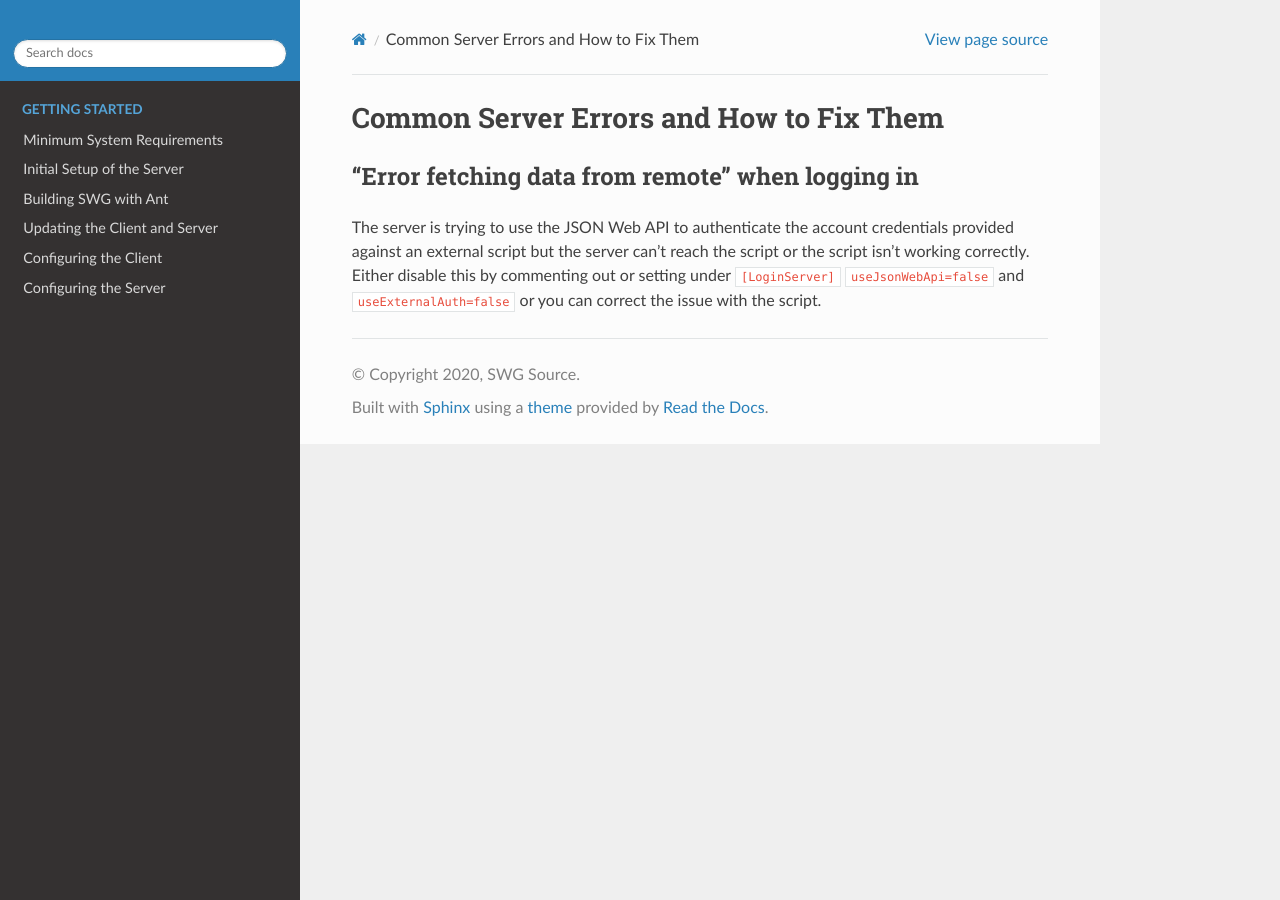
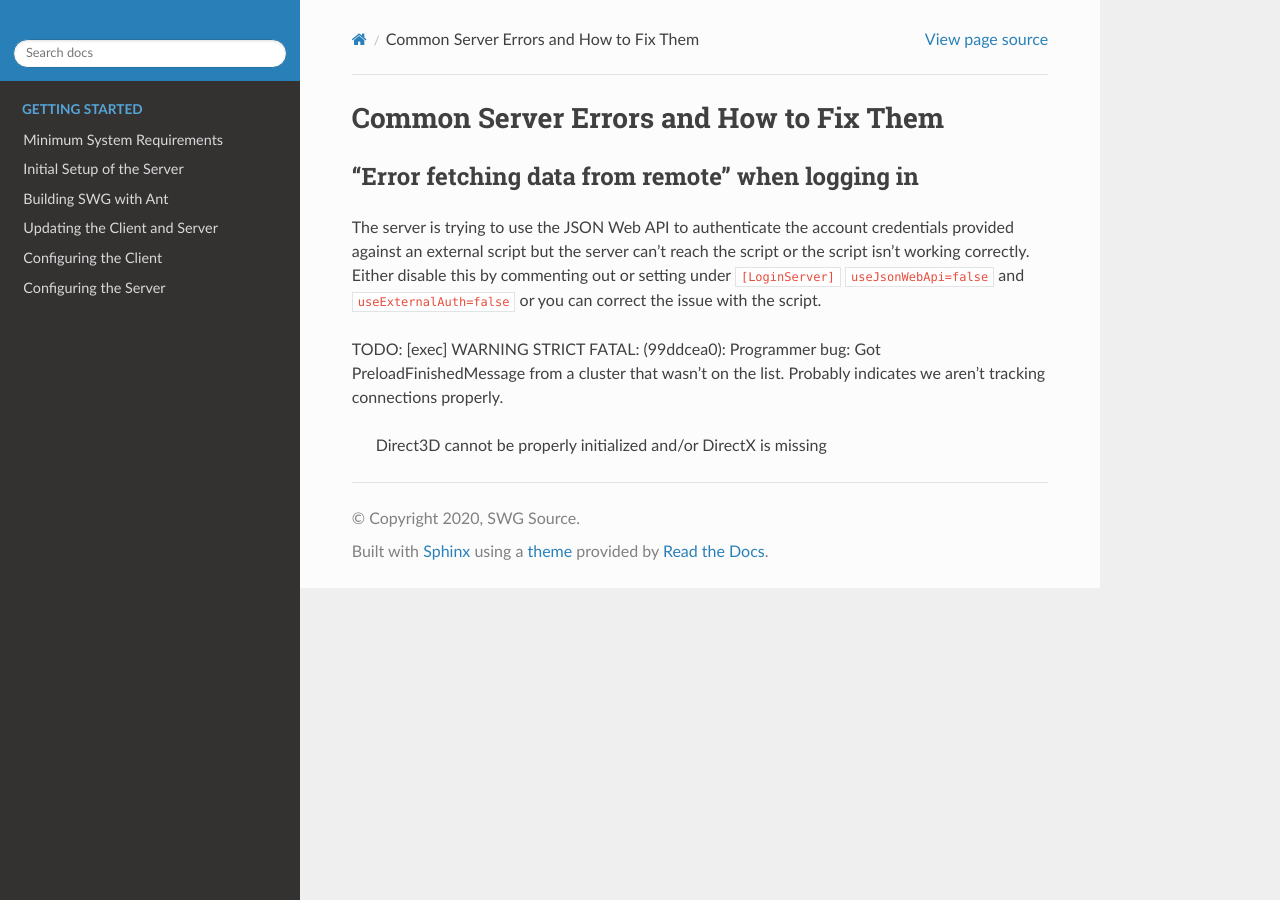
Before and after one commit to AconiteX/docs, a Sphinx documentation site: the page built from docs/getting-started/common-errors.rst, in a window 1280 px wide. Built offline with Sphinx 7.4.7 and the Read the Docs theme 2.0.0, drawn with Linux system fonts in a browser that asks for light colours; pages that are not in the unit, such as notebooks, are missing from menus.

Commit message:
Update common-errors.rst

```diff
--- a/docs/getting-started/common-errors.rst
+++ b/docs/getting-started/common-errors.rst
@@ -4,3 +4,8 @@ Common Server Errors and How to Fix Them
 "Error fetching data from remote" when logging in
 ^^^^^^^^^^^^^^^^^^^^^^^^^^^^^^^^^^^^^^^^^^^^^^^^^^^^^^
 The server is trying to use the JSON Web API to authenticate the account credentials provided against an external script but the server can't reach the script or the script isn't working correctly. Either disable this by commenting out or setting under ``[LoginServer]`` ``useJsonWebApi=false`` and ``useExternalAuth=false`` or you can correct the issue with the script.
+
+TODO:
+[exec] WARNING STRICT FATAL:     (99ddcea0): Programmer bug:  Got PreloadFinishedMessage from a cluster that wasn't on the list.  Probably indicates we aren't tracking connections properly.
+
+ Direct3D cannot be properly initialized and/or DirectX is missing
```
